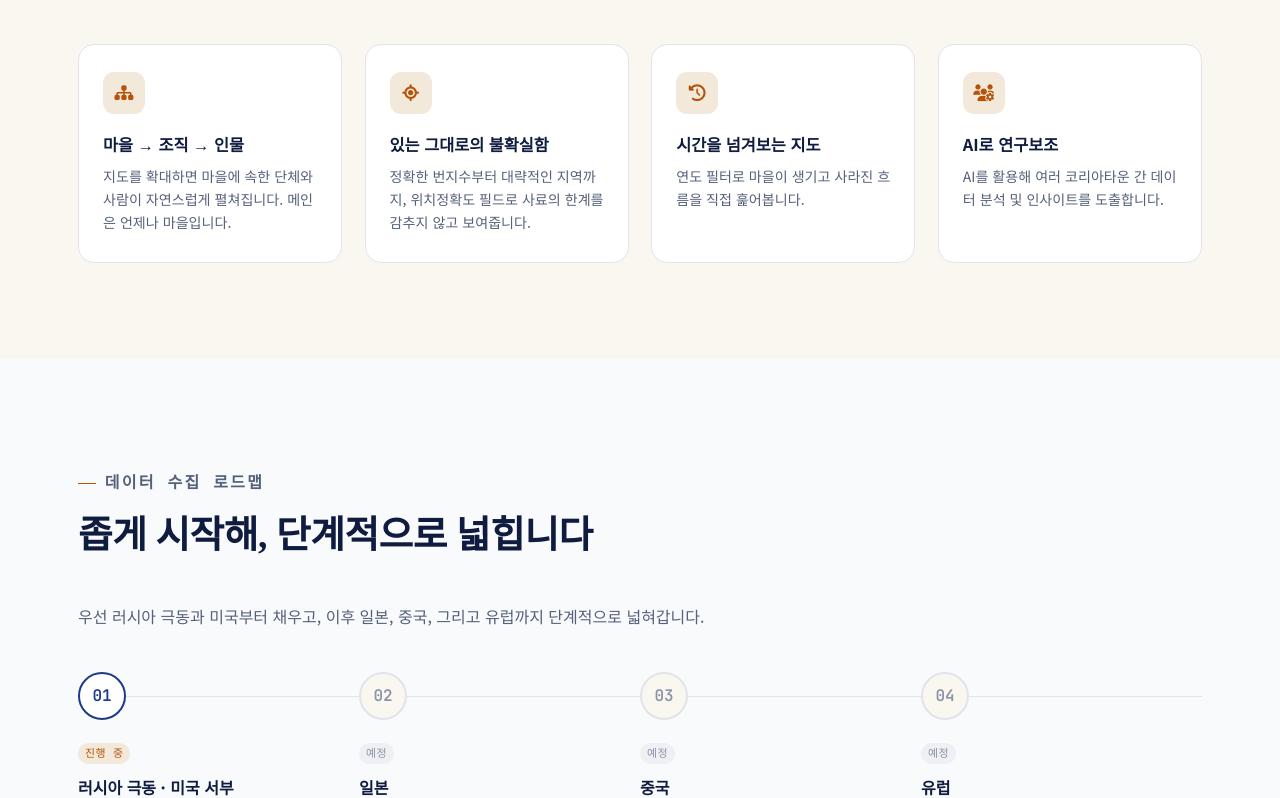
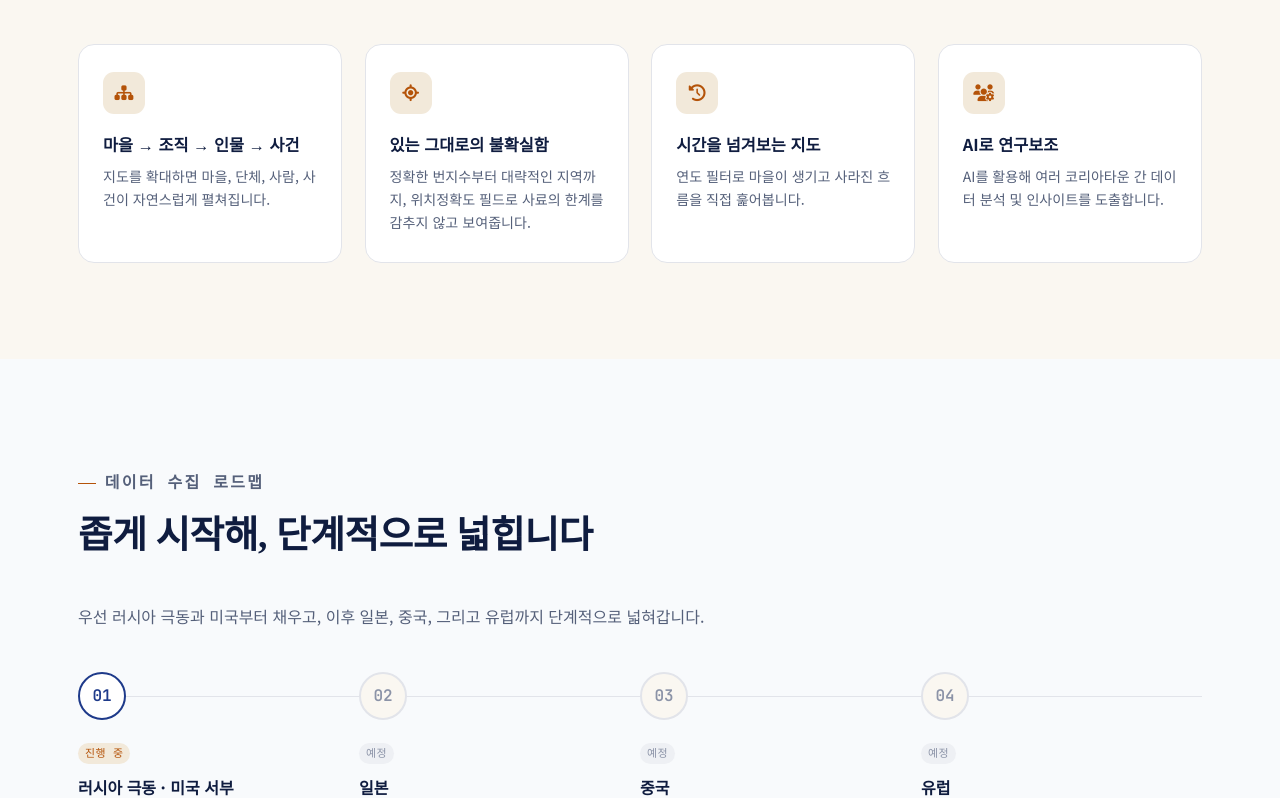
Before and after one commit to Commonerd/korean-towns-db, a SvelteKit app: page / in a window 1280 px wide. Shown: the part 1627-2425 px from the top of the page. Built offline with nearby package versions, Linux system fonts and the light colour scheme.

Commit message:
feat: update feature description and add event log for enhanced context and visualization

```diff
--- a/src/routes/+page.svelte
+++ b/src/routes/+page.svelte
@@ -226,8 +226,8 @@
 			<div class="feature-grid">
 				<div class="feature-card" use:reveal>
 					<div class="icon"><i class="fa-solid fa-sitemap"></i></div>
-					<h3>마을 → 조직 → 인물</h3>
-					<p>지도를 확대하면 마을에 속한 단체와 사람이 자연스럽게 펼쳐집니다. 메인은 언제나 마을입니다.</p>
+					<h3>마을 → 조직 → 인물 → 사건</h3>
+					<p>지도를 확대하면 마을, 단체, 사람, 사건이 자연스럽게 펼쳐집니다.</p>
 				</div>
 				<div class="feature-card" use:reveal>
 					<div class="icon"><i class="fa-solid fa-location-crosshairs"></i></div>
@@ -316,6 +316,14 @@
 					<div class="log-body">
 						<span class="log-tag next">기능</span>
 						<p>랜딩페이지가 개설되었습니다. 위치정확도 시각화와 주소표시 기능을 추가했습니다.</p>
+					</div>
+				</div>
+				<div class="log-item" use:reveal>
+					<div class="log-date">2026.07.20</div>
+					<div class="log-body">
+						<span class="log-tag next">기능</span>
+						<p>사건 항목을 추가했습니다.</p>
+						<p>Svelte5와 MapLibre GL JS를 도입하고, GPU 렌더링을 사용해 시각화를 더욱 부드럽게 개선했습니다.</p>
 					</div>
 				</div>
 			</div>
```
